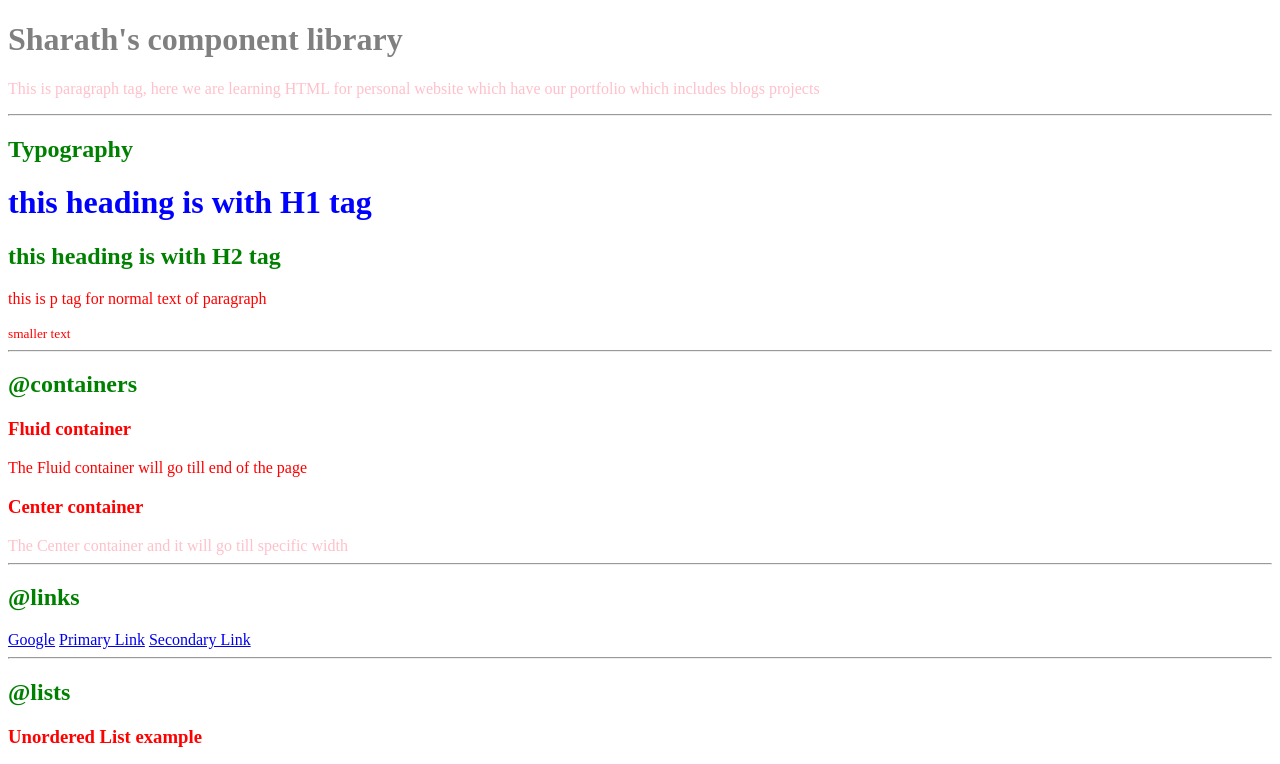
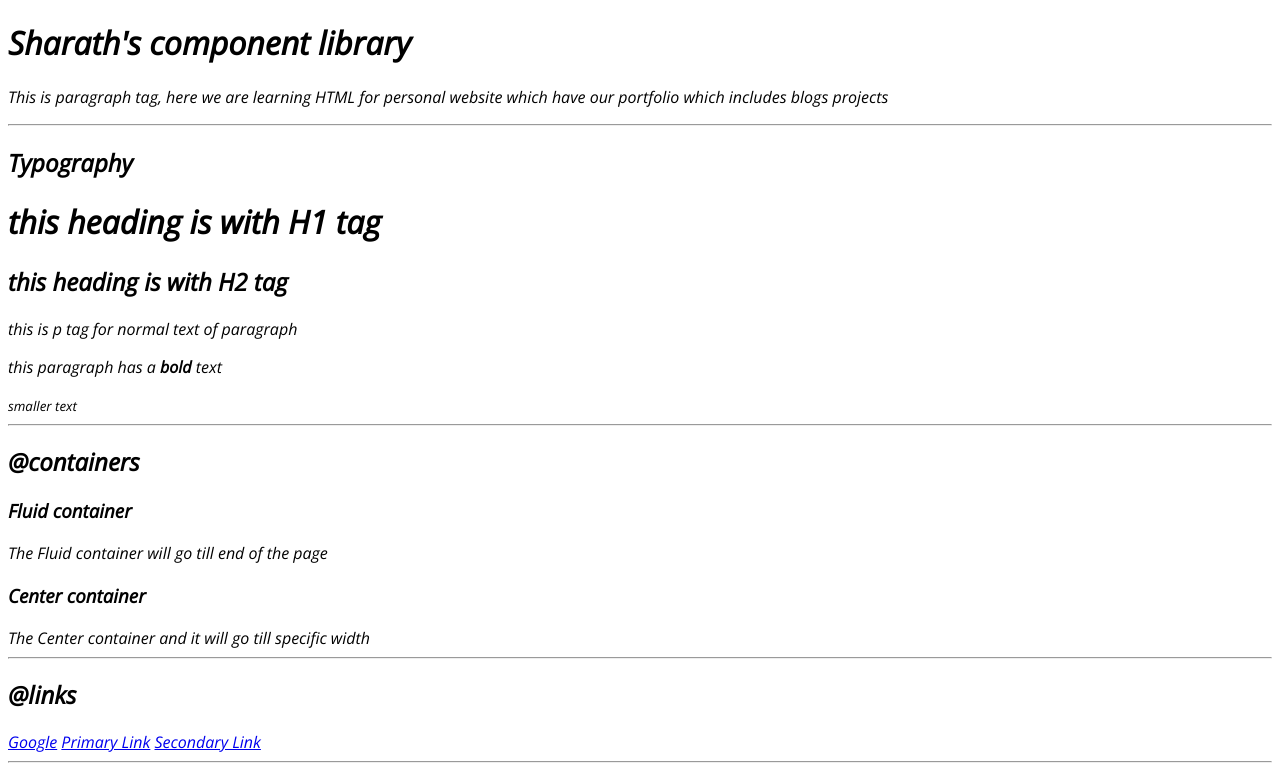
Before and after one commit to sharath-io/learning-html, a plain HTML site: page index.html in a window 1280 px wide. Shown: the top 764 px of the page. Drawn offline with nearby package versions, Linux system fonts and the light colour scheme.

Commit message:
Typography

```diff
--- a/index.html
+++ b/index.html
@@ -12,8 +12,8 @@
 
 
 <body>
-    <h1 id="Header">Sharath's component library</h1>
-    <p class="para"> This is paragraph tag, here we are learning HTML for personal website which have our portfolio which includes blogs projects </p>
+    <h1>Sharath's component library</h1>
+    <p > This is paragraph tag, here we are learning HTML for personal website which have our portfolio which includes blogs projects </p>
 
     <hr>
 
@@ -22,6 +22,7 @@
     <h1> this heading is with H1 tag</h1>
     <h2> this heading is with H2 tag</h2>
     <p> this is p tag for normal text of paragraph</p>
+    <p>this paragraph has a <strong>bold </strong>text</p>
     <small> smaller text</small>
 
     <hr>
@@ -32,7 +33,7 @@
     <div>The Fluid container will go till end of the page </div>
 
     <h3>Center container</h3>
-    <div class="para">The Center container and it will go till specific width</div>
+    <div>The Center container and it will go till specific width</div>
 
     <hr>
 
--- a/style.css
+++ b/style.css
@@ -1,20 +1,7 @@
-body{
-    color:red;
-}
-
-h1{
-    color: blue;
-}
-
-h2{
-    color: green;
-}
-
-#Header {
-    color:gray;
-}
+@import url('https://fonts.googleapis.com/css2?family=Open+Sans:ital,wght@1,300&display=swap');
 
 
-.para{
-    color:pink;
+
+body{
+    font-family: 'Open Sans', sans-serif;
 }
```
